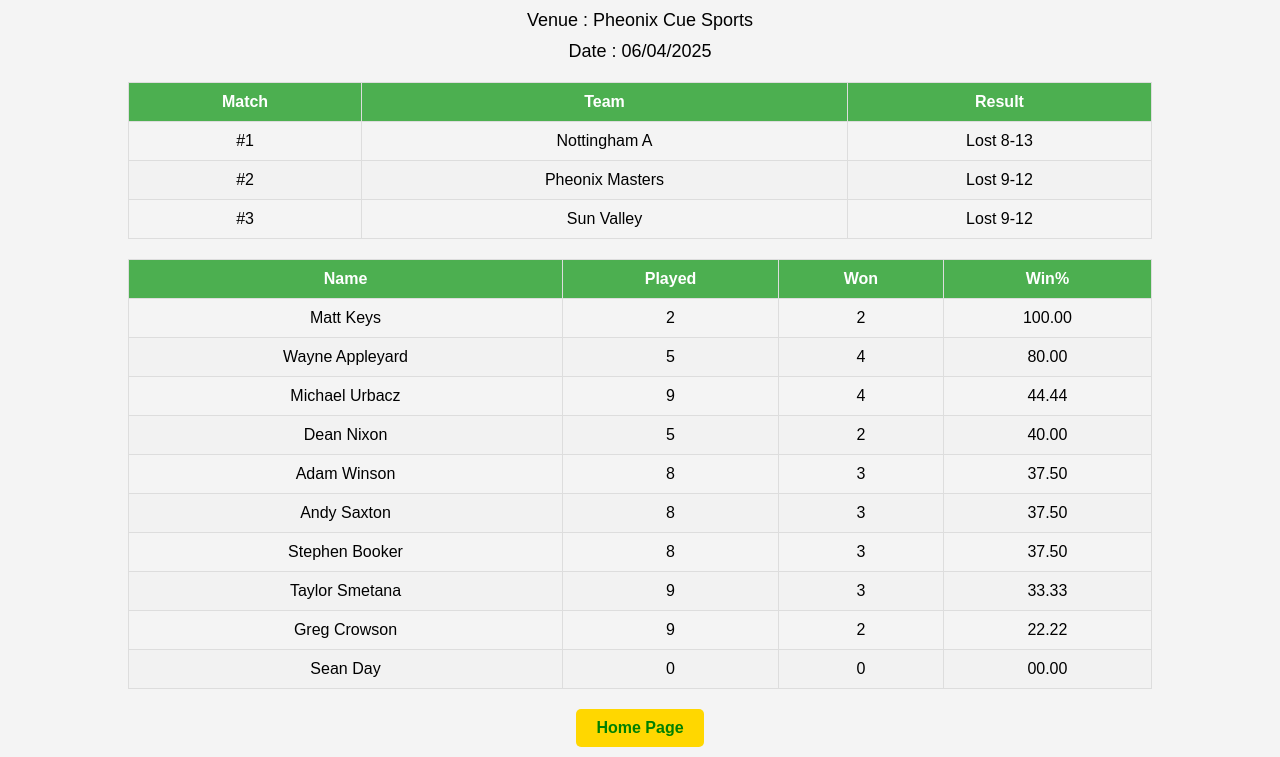
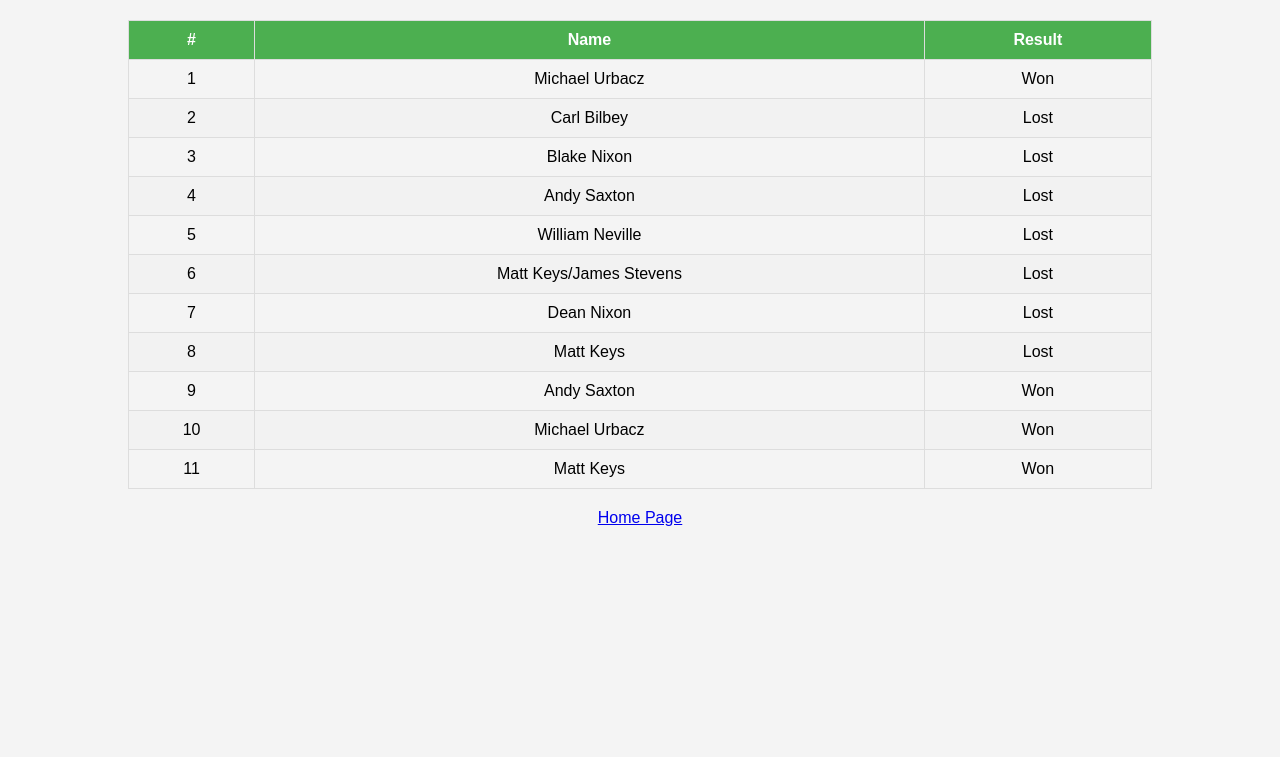
Before and after one commit to con-club-pool-2026/league-result-1, a plain HTML site: page index.html in a window 1280 px wide. Shown: the part 58-815 px from the top of the page. Drawn offline with Linux system fonts and the light colour scheme.

Commit message:
Update index.html

```diff
--- a/index.html
+++ b/index.html
@@ -3,7 +3,7 @@
 <head>
     <meta charset="UTF-8">
     <meta name="viewport" content="width=device-width, initial-scale=1.0">
-    <title>Stapleford Cue Club Interleague Pool Team</title>
+    <title>Conservative Club Monday Night Pool Team</title>
     <style>
         body {
             font-family: Arial, sans-serif;
@@ -73,117 +73,79 @@
 <body>
 
 <header>
-    <h1>League Match Day 1 2025</h1>
+    <h1>Ginge's Army (H)</h1>
 </header>
 
-<section>
-    <div class="sub-header">Venue : Pheonix Cue Sports</div>
-    <div class="sub-header">Date : 06/04/2025</div>
-</section>
-
-<!-- Table for Match Results -->
+    <!-- Table for Player Results -->
 <table>
     <thead>
         <tr>
-            <th>Match</th>
-            <th>Team</th>
+            <th>#</th>
+            <th>Name</th>
             <th>Result</th>
         </tr>
     </thead>
     <tbody>
         <tr>
-            <td>#1</td>
-            <td>Nottingham A</td>
-            <td>Lost 8-13</td>
+            <td>1</td>
+            <td>Michael Urbacz</td>
+            <td>Won</td>
         </tr>
         <tr>
-            <td>#2</td>
-            <td>Pheonix Masters</td>
-            <td>Lost 9-12</td>
+            <td>2</td>
+            <td>Carl Bilbey</td>
+            <td>Lost</td>
         </tr>
         <tr>
-            <td>#3</td>
-            <td>Sun Valley</td>
-            <td>Lost 9-12</td>
+            <td>3</td>
+            <td>Blake Nixon</td>
+            <td>Lost</td>
+        </tr>
+        <tr>
+            <td>4</td>
+            <td>Andy Saxton</td>
+            <td>Lost</td>
+        </tr>
+        <tr>
+            <td>5</td>
+            <td>William Neville</td>
+            <td>Lost</td>
+        </tr>
+        <tr>
+            <td>6</td>
+            <td>Matt Keys/James Stevens</td>
+            <td>Lost</td>
+        </tr>
+        <tr>
+            <td>7</td>
+            <td>Dean Nixon</td>
+            <td>Lost</td>
+        </tr>
+        <tr>
+            <td>8</td>
+            <td>Matt Keys</td>
+            <td>Lost</td>
+        </tr>
+        <tr>
+            <td>9</td>
+            <td>Andy Saxton</td>
+            <td>Won</td>
+        </tr>
+        <tr>
+            <td>10</td>
+            <td>Michael Urbacz</td>
+            <td>Won</td>
+        </tr>
+        <tr>
+            <td>11</td>
+            <td>Matt Keys</td>
+            <td>Won</td>
         </tr>
     </tbody>
 </table>
 
-    <!-- Table for Player Results -->
-<table>
-    <thead>
-        <tr>
-            <th>Name</th>
-            <th>Played</th>
-            <th>Won</th>
-            <th>Win%</th>
-        </tr>
-    </thead>
-    <tbody>
-        <tr>
-            <td>Matt Keys</td>
-            <td>2</td>
-            <td>2</td>
-            <td>100.00</td>
-        </tr>
-        <tr>
-            <td>Wayne Appleyard</td>
-            <td>5</td>
-            <td>4</td>
-            <td>80.00</td>
-        </tr>
-        <tr>
-            <td>Michael Urbacz</td>
-            <td>9</td>
-            <td>4</td>
-            <td>44.44</td>
-        </tr>
-        <tr>
-            <td>Dean Nixon</td>
-            <td>5</td>
-            <td>2</td>
-            <td>40.00</td>
-        </tr>
-        <tr>
-            <td>Adam Winson</td>
-            <td>8</td>
-            <td>3</td>
-            <td>37.50</td>
-        </tr>
-        <tr>
-            <td>Andy Saxton</td>
-            <td>8</td>
-            <td>3</td>
-            <td>37.50</td>
-        </tr>
-        <tr>
-            <td>Stephen Booker</td>
-            <td>8</td>
-            <td>3</td>
-            <td>37.50</td>
-        </tr>
-        <tr>
-            <td>Taylor Smetana</td>
-            <td>9</td>
-            <td>3</td>
-            <td>33.33</td>
-        </tr>
-        <tr>
-            <td>Greg Crowson</td>
-            <td>9</td>
-            <td>2</td>
-            <td>22.22</td>
-        </tr>
-        <tr>
-            <td>Sean Day</td>
-            <td>0</td>
-            <td>0</td>
-            <td>00.00</td>
-        </tr>
-    </tbody>
-</table>
-
-<p><a href="https://staplefordccil.github.io/home/" class="button-link">Home Page</a></p>
+<p><a href="https://con-club-pool-2026.github.io/home-page/">Home Page</a></p>
 
 </body>
+
 </html>
```
